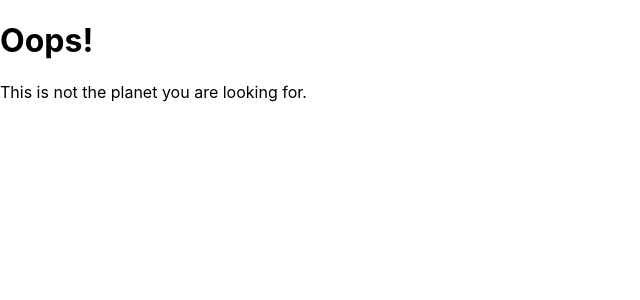
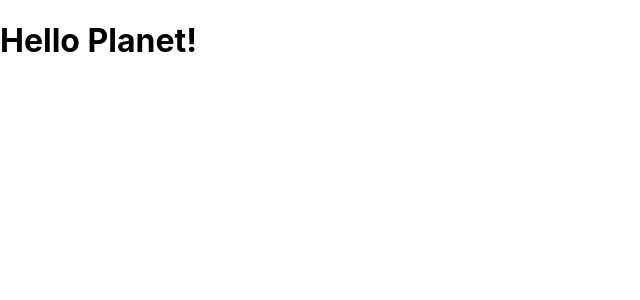
Before and after one commit to belugasanity/star-wars-planets, a React (Create React App) app: page /planet/1 in a window 1280 px wide. Shown: the top 300 px of the page, without its empty margins (0-640 px from the left). Built offline with nearby package versions, Linux system fonts and the light colour scheme.

Commit message:
add route to planet page

```diff
--- a/src/index.tsx
+++ b/src/index.tsx
@@ -11,6 +11,7 @@ import {
 /* existing imports */
 import Root from "./routes/root";
 import ErrorPage from './error-page';
+import Planet from './routes/planet';
 
 const router = createBrowserRouter([
   {
@@ -18,6 +19,11 @@ const router = createBrowserRouter([
     element: <Root />,
     errorElement: <ErrorPage />
   },
+  {
+    path: "planet/:planetId",
+    element: <Planet />,
+    errorElement: <ErrorPage />
+  }
 ]);
 
 const root = ReactDOM.createRoot(
--- /dev/null
+++ b/src/routes/planet.tsx
@@ -0,0 +1,7 @@
+export default function Planet() {
+    return (
+        <div>
+            <h1>Hello Planet!</h1>
+        </div>
+    )
+}
```
